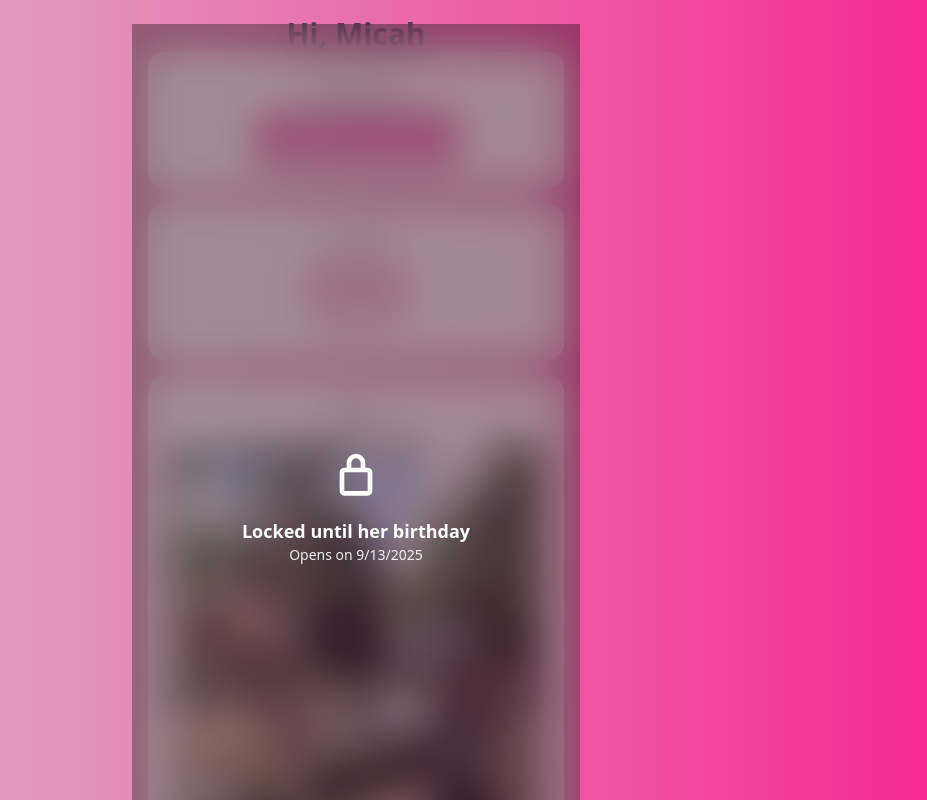
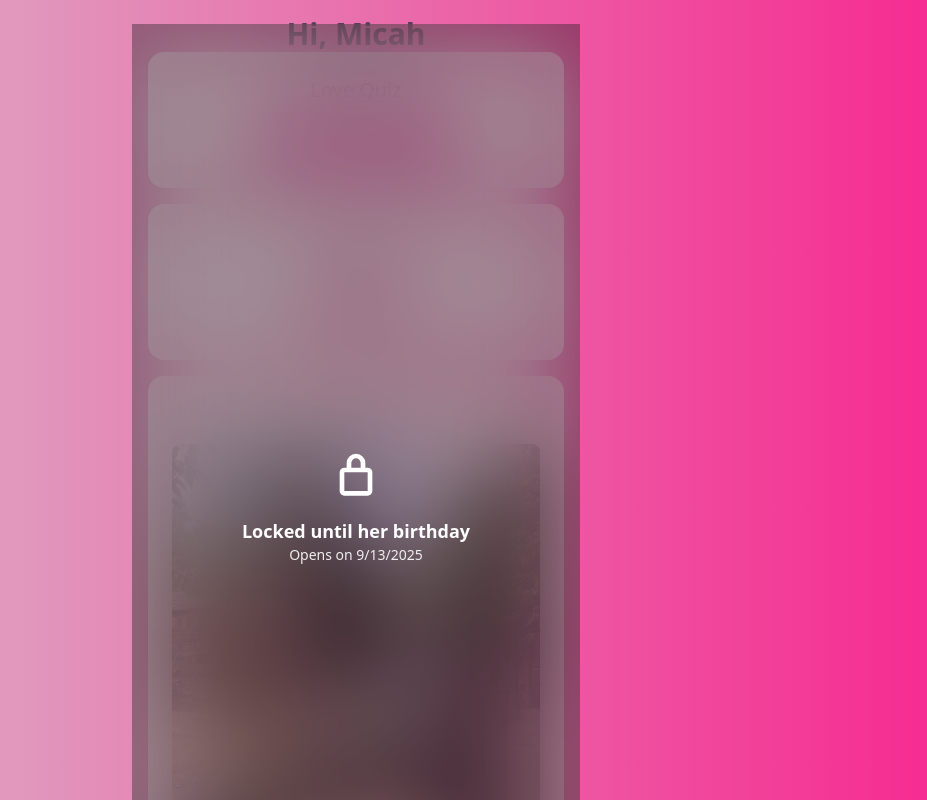
Before and after one commit to odxscholars/micah_web, a React (Vite) app: page / in a window 1280 px wide. Shown: the top 800 px of the page, without its empty margins (284-1211 px from the left). Built offline with nearby package versions, Linux system fonts and the light colour scheme.

Commit message:
increase blur

```diff
--- a/src/data/questions.ts
+++ b/src/data/questions.ts
@@ -18,7 +18,8 @@ export const questions: Question[] = [
     id: 2,
     text: 'What is our favorite movie to watch together?',
     options: ['Romantic comedy', 'Sci-fi adventure', 'Mystery thriller', 'Horror'],
-    correctIndex: 0,
+    correctIndex: 3,
+    hint: '"Come closer...I\'m scared"',
   },
   {
     id: 3,
--- a/src/pages/Home.tsx
+++ b/src/pages/Home.tsx
@@ -112,7 +112,7 @@ export default function Home() {
 
             {locked && (
                 <div
-                    className="absolute inset-0 bg-black/35 backdrop-blur-[20px] flex flex-col items-center justify-center text-white px-6"
+                    className="absolute inset-0 bg-black/35 backdrop-blur-[40px] flex flex-col items-center justify-center text-white px-6"
                     aria-hidden="true"
                 >
                     {/* Simple SVG lock so you don't need an icon lib */}
```
